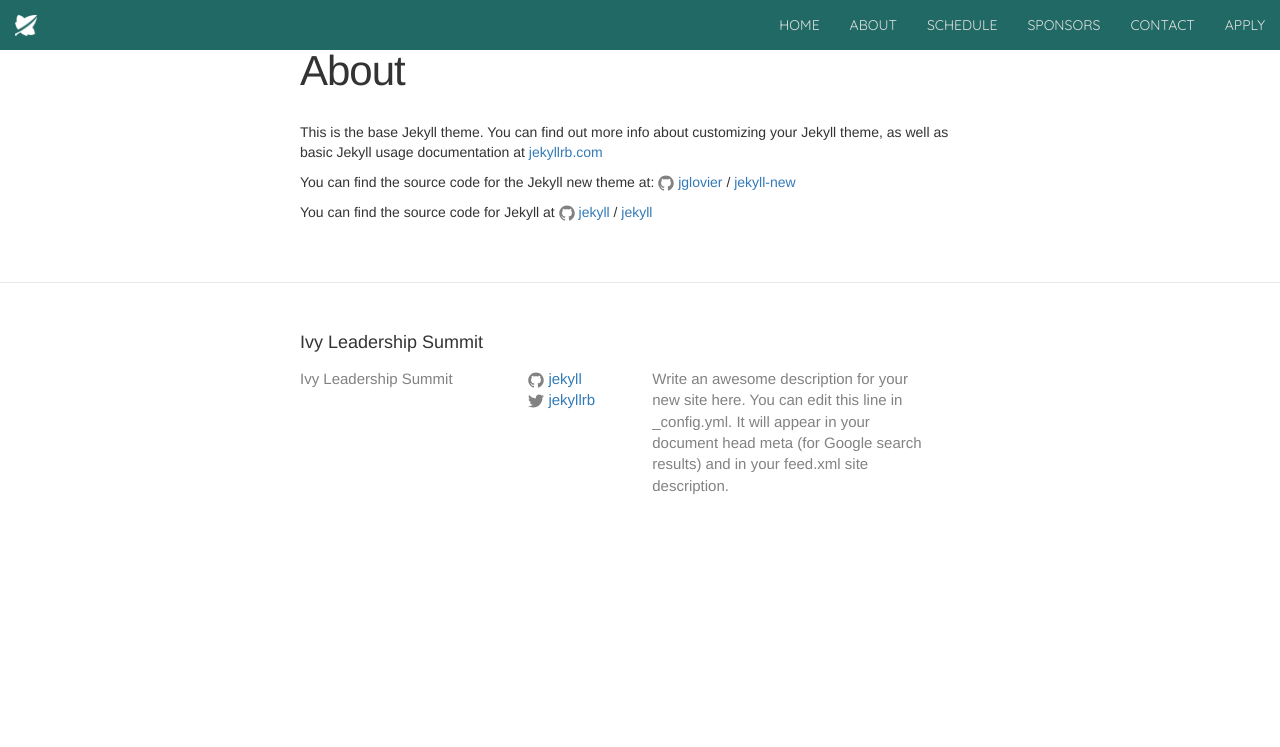
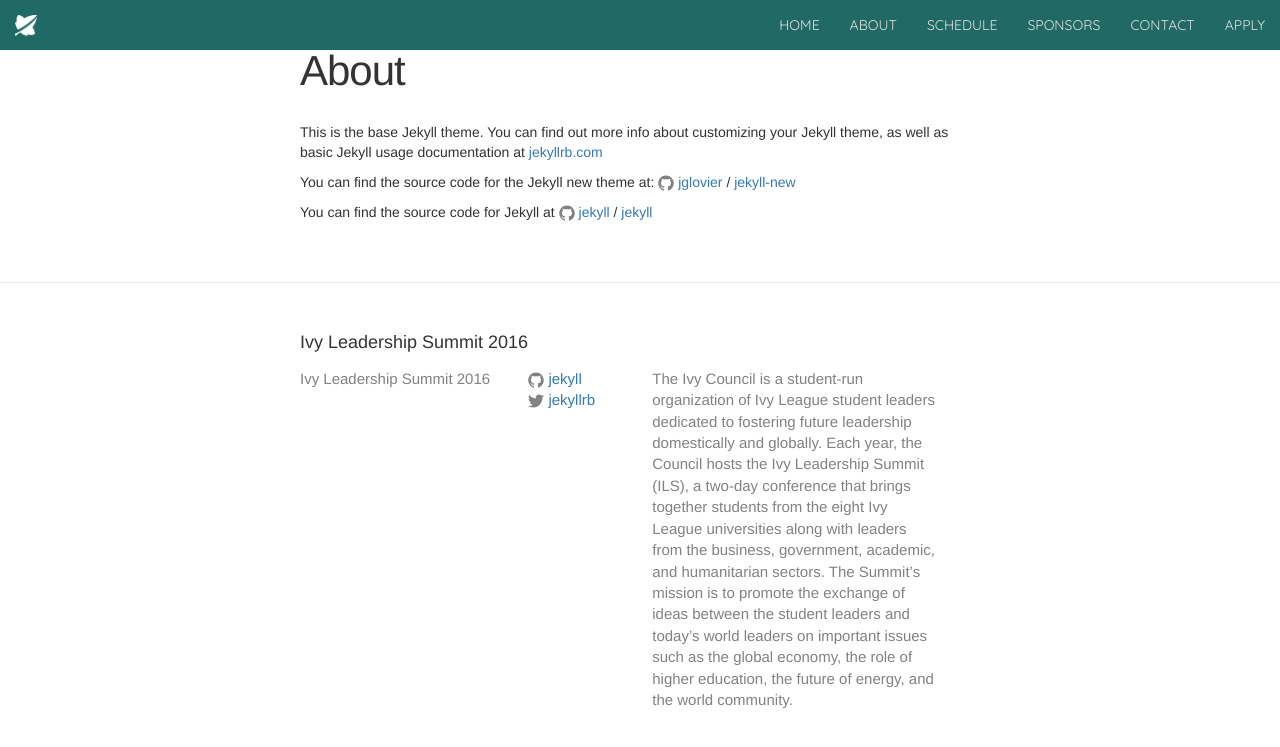
Before and after one commit to felipap/ils-website, a Jekyll site: the page built from about.md, in a window 1280 px wide. Shown: the top 747 px of the page. Built offline with Jekyll 4.4.1, drawn with Linux system fonts in a browser that asks for light colours.

Commit message:
Description.

```diff
--- a/_config.yml
+++ b/_config.yml
@@ -6,12 +6,10 @@
 # 'jekyll serve'. If you change this file, please restart the server process.
 
 # Site settings
-title: Ivy Leadership Summit
+title: Ivy Leadership Summit 2016
 email:
 description: > # this means to ignore newlines until "baseurl:"
-  Write an awesome description for your new site here. You can edit this
-  line in _config.yml. It will appear in your document head meta (for
-  Google search results) and in your feed.xml site description.
+  The Ivy Council is a student-run organization of Ivy League student leaders dedicated to fostering future leadership domestically and globally. Each year, the Council hosts the Ivy Leadership Summit (ILS), a two-day conference that brings together students from the eight Ivy League universities along with leaders from the business, government, academic, and humanitarian sectors. The Summit’s mission is to promote the exchange of ideas between the student leaders and today’s world leaders on important issues such as the global economy, the role of higher education, the future of energy, and the world community.
 baseurl: "" # the subpath of your site, e.g. /blog
 url: "http://ivyleadershipsummit.com" # the base hostname & protocol for your site
 twitter_username: jekyllrb
```
